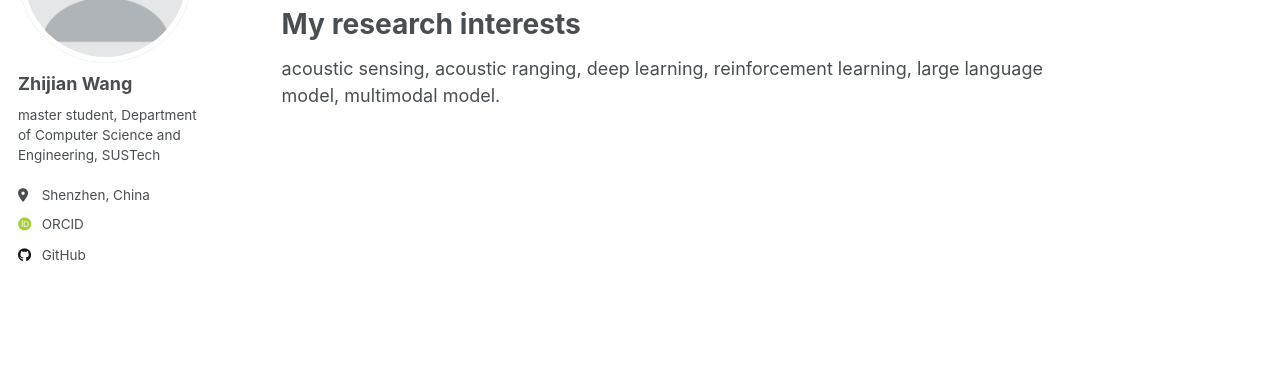
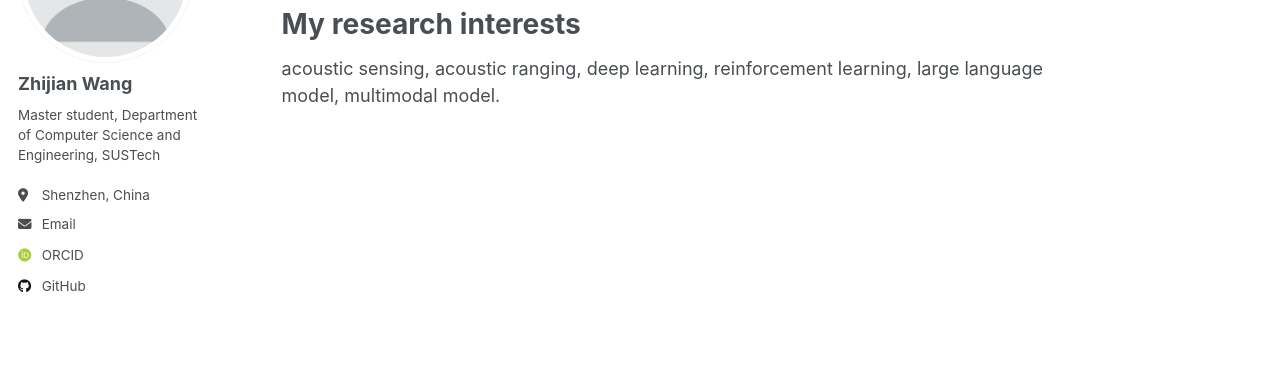
Before and after one commit to WzjCoder/WzjCoder.github.io, a Jekyll site: the page built from _pages/about.md, in a window 1280 px wide. Shown: the part 211-593 px from the top of the page. Built offline with Jekyll 4.4.1, drawn with Linux system fonts in a browser that asks for light colours; some web fonts are replaced; a script that is not in the unit is left out; some of the changed lines change nothing that is shown.

Commit message:
Update _config.yml

```diff
--- a/_config.yml
+++ b/_config.yml
@@ -26,11 +26,11 @@ author:
   avatar           : "profile.png"
   name             : "Zhijian Wang"
   pronouns         : # example: "she/her"
-  bio              : "master student, Department of Computer Science and Engineering, SUSTech"
+  bio              : "Master student, Department of Computer Science and Engineering, SUSTech"
   location         : "Shenzhen, China"
   employer         : # "Red Brick University"
   uri              : # URL
-  email            : # "none@example.org"
+  email            : "wangzhijian.4321@gmail.com"
 
   # Academic websites
   academia         : # URL
```
